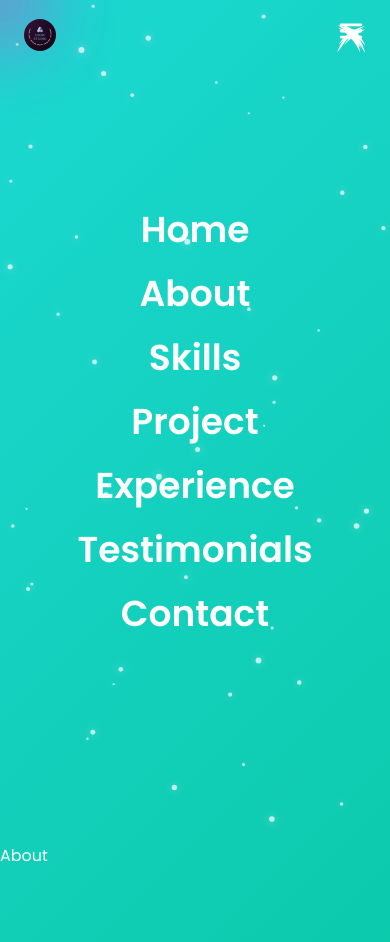
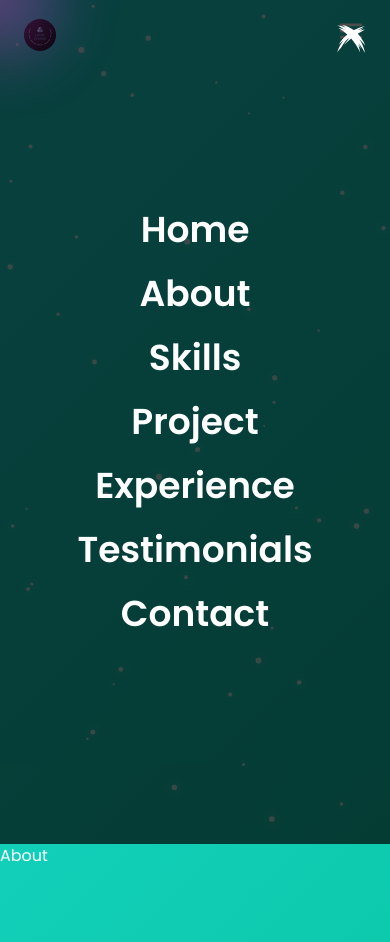
Before and after one commit to abhinav1392004/Abhinav_Dev_Hub_Portfolio, a React (Vite) app: page / in a window 390 px wide. Both pictures are taken after a click on the button "open Menu". Shown: the top 942 px of the page. Built offline with nearby package versions, Linux system fonts and the light colour scheme.

Commit message:
added animation on hamburger (overlay menu opening)

```diff
--- a/src/components/IntroAnimation.jsx
+++ /dev/null
@@ -1,9 +0,0 @@
-import React from 'react'
-
-const IntroAnimation = () => {
-  return (
-    <div>IntroAnimation</div>
-  )
-}
-
-export default IntroAnimation
--- a/src/components/OverlayMenu.jsx
+++ b/src/components/OverlayMenu.jsx
@@ -2,13 +2,25 @@ import {motion, AnimatePresence} from "framer-motion";
 import { GiCrossMark } from "react-icons/gi";
 
 export default function OverlayMenu({isOpen, onClose}){
+
+const isMobile = typeof window != "undefined" && window.innerWidth < 1024;
+const origin = isMobile ? "95% 8%" : "50% 8%";
+
 return(
 
 <AnimatePresence>
 
   {isOpen && (
 
-    <motion.div className="fixed inset-0 flex items-center justify-center z-50">
+    <motion.div className="fixed inset-0 flex items-center justify-center z-50"
+
+    initial = {{clipPath: `circle(0% at ${origin})`}}
+    animate = {{clipPath: `circle(150% at ${origin})`}}
+    exit = {{clipPath: `circle(0% at ${origin})`}}
+    transition = {{duration: 0.7 , ease: [0.4, 0, 0.2, 1]}}
+    style = {{backgroundColor : "rgba(0, 0, 0, 0.7)"}}
+
+    >
 
       <button onClick={onClose}
       className="absolute top-6 right-6 text-white text-3xl"
@@ -36,12 +48,15 @@ return(
           transition={{delay:0.3 + index *0.1}}
           >
 
-            <a href={`#${items.toLowerCase()}`}
+            <motion.a
+            href={`#${items.toLowerCase()}`}
             onClick={onClose}
-            className="text-4xl text-white font-semibold hover:text-pink-400 transition-colors duration-300"
+            whileHover={{ scale: 1.08 }}
+            transition={{ duration: 0.2 }}
+            className="text-4xl text-white font-semibold hover:text-pink-400 transition-colors duration-300 inline-block"
             >
-              {items}
-            </a>
+  {items}
+</motion.a>
 
           </motion.li>
         ))
```
